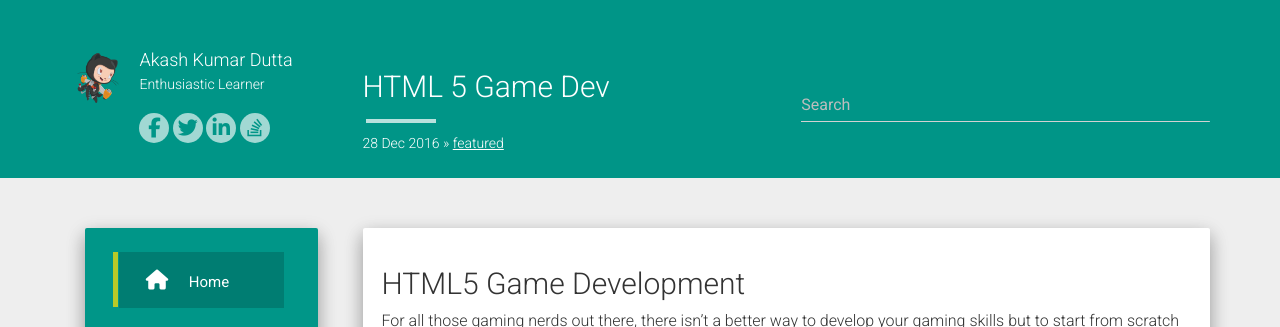
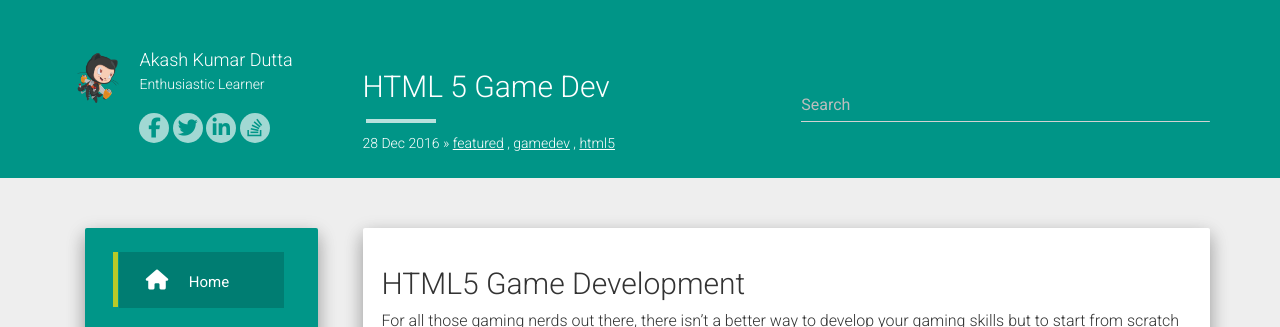
Before and after one commit to AkashKrDutta/AkashKrDutta.github.io, a Jekyll site: the page built from _posts/2016-12-28-HTML5 gamedev.md, in a window 1280 px wide. Shown: the top 327 px of the page. Built offline with Jekyll 4.4.1, drawn with Linux system fonts in a browser that asks for light colours; nearby versions of some CDN libraries; comment, search, counter and statistics services are not loaded.

Commit message:
Update 2016-12-28-HTML5 gamedev.md

```diff
--- a/_posts/2016-12-28-HTML5 gamedev.md
+++ b/_posts/2016-12-28-HTML5 gamedev.md
@@ -8,6 +8,8 @@ tag:
   - html5
 category:
   - featured
+  - gamedev
+  - html5
 ---
 ## HTML5 Game Development
 For all those gaming nerds out there, there isn’t a better way to develop your gaming skills but to start from scratch of how a game works and to build your own one!
```
